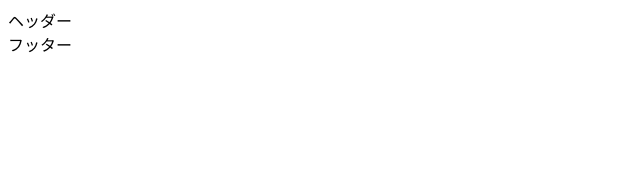
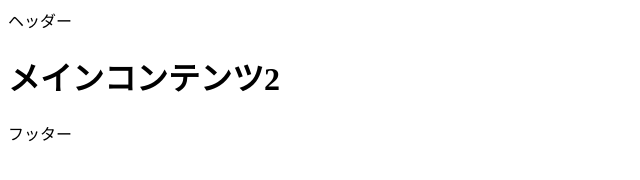
Before and after one commit to mmmwwwmmm-15/github-lecture2, a plain HTML site: page index.html in a window 1280 px wide. Shown: the whole page, without its empty margins (0-640 px from the left). Drawn offline with Linux system fonts and the light colour scheme.

Commit message:
コンフリクト起こしたい

```diff
--- a/index.html
+++ b/index.html
@@ -8,6 +8,8 @@
 </head>
 <body>
   <header>ヘッダー</header>
+  <main>
+    <h1>メインコンテンツ2</h1>
   <footer>フッター</footer>
 </body>
 </html>
```
